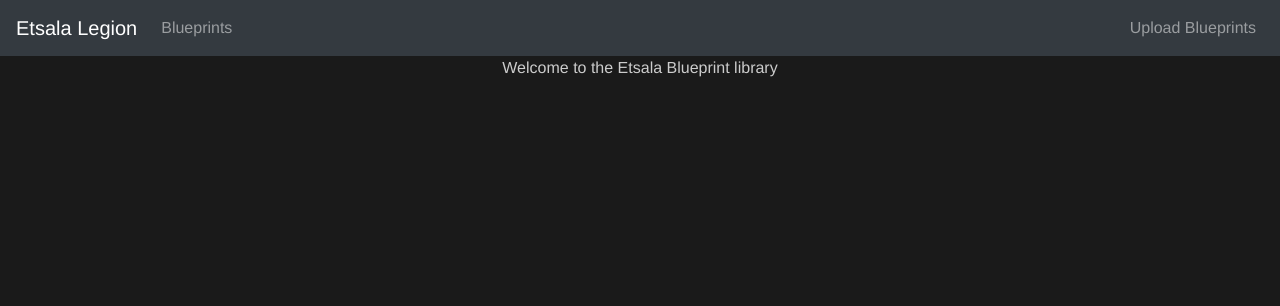
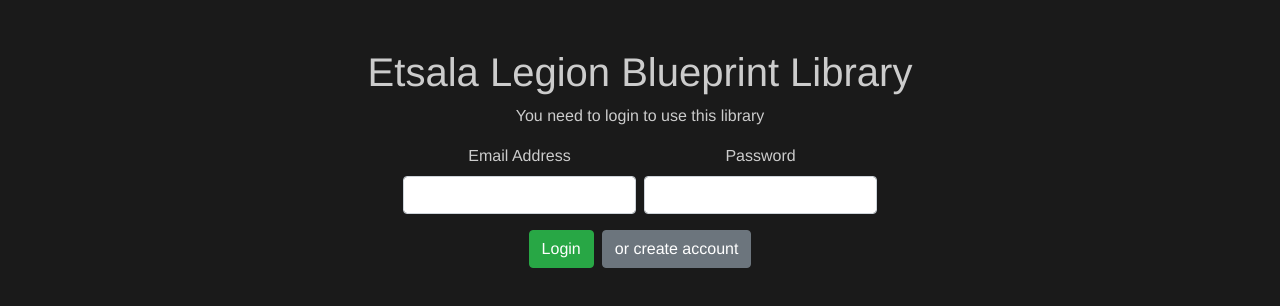
Before and after one commit to alpharahl/bp-library, a Vue app: page / in a window 1280 px wide. Shown: the top 306 px of the page. Built offline with nearby package versions, Linux system fonts and the light colour scheme; no server answers.

Commit message:
basic login system

```diff
--- a/src/App.vue
+++ b/src/App.vue
@@ -1,12 +1,15 @@
 <template>
-  <div id="app">
+  <div class="app" v-if="loggedIn">
     <Navbar/>
     <router-view class="container"/>
+  </div>
+  <div class="app" v-else>
+    <Login class="mt-5 container"/>
   </div>
 </template>
 
 <style lang="scss">
-#app {
+.app {
   font-family: Avenir, Helvetica, Arial, sans-serif;
   -webkit-font-smoothing: antialiased;
   -moz-osx-font-smoothing: grayscale;
@@ -29,7 +32,22 @@
 </style>
 <script>
   import Navbar from "@/components/Navbar";
+  import firebase from 'firebase';
+  import Login from "@/views/Login";
+
   export default {
-    components: {Navbar}
+    components: {Login, Navbar},
+
+    data(){
+      return {
+        loggedIn: false
+      }
+    },
+
+    mounted(){
+      firebase.auth().onAuthStateChanged(user => {
+        this.loggedIn = user;
+      })
+    }
   }
 </script>
--- /dev/null
+++ b/src/views/Login.vue
@@ -0,0 +1,70 @@
+<template>
+  <div>
+    <h1>Etsala Legion Blueprint Library</h1>
+    <div>You need to login to use this library</div>
+    <form @submit.prevent @submit="login">
+      <div class="d-flex justify-content-center py-3">
+        <div>
+          <label for="userEmail">Email Address</label>
+          <b-form-input id="userEmail" v-model="email" type="email"/>
+        </div>
+        <div class="ml-2">
+          <label for="userPassword">Password</label>
+          <b-form-input id="userPassword" v-model="password" type="password"/>
+        </div>
+        <div class="ml-2" v-if="newAcc">
+          <label for="confirmPassword">Confirm Password</label>
+          <b-form-input id="confirmPassword" v-model="confirmPassword" type="password"></b-form-input>
+        </div>
+      </div>
+      <b-button variant="success" type="submit" v-if="newAcc" @click="createAcc">Create Account</b-button>
+      <b-button variant="success" type="submit" v-else>Login</b-button>
+      <b-button  class="ml-2" @click="toggleConfirm">or create account</b-button>
+    </form>
+  </div>
+</template>
+
+<script>
+  import firebase from 'firebase';
+
+  export default {
+    name: "Login",
+
+    data(){
+      return {
+        email: "",
+        newAcc: false,
+        password: "",
+        confirmPassword: "",
+      }
+    },
+
+    methods: {
+      login(){
+        firebase.auth().signInWithEmailAndPassword(this.email, this.password)
+        .catch(error => {
+          alert(error);
+        })
+      },
+
+      createAcc(){
+        if (this.password === this.confirmPassword){
+          firebase.auth().createUserWithEmailAndPassword(this.email, this.password)
+          .catch(error => {
+            alert (error);
+          })
+        } else {
+          alert ("passwords do not match")
+        }
+      },
+
+      toggleConfirm(){
+        this.newAcc = !this.newAcc
+      }
+    }
+  }
+</script>
+
+<style scoped>
+
+</style>
```
